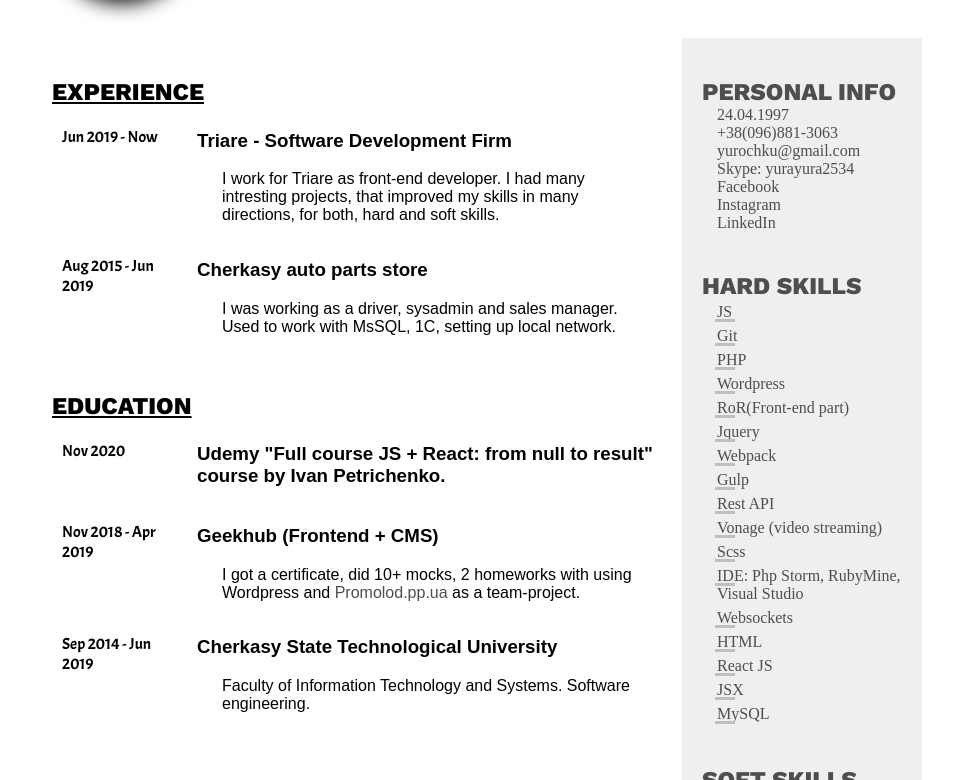
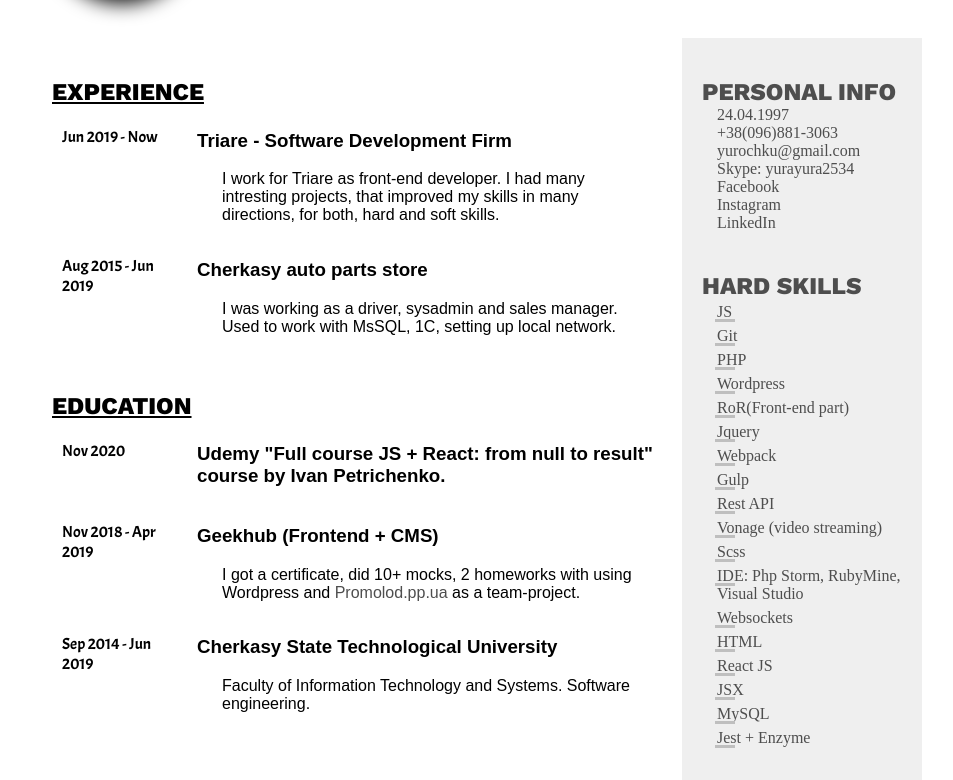
Before and after one commit to yuratehnik/yuratehnik.github.io, a plain HTML site: page cv/index.html in a window 1280 px wide. Shown: the part 172-952 px from the top of the page, without its empty margins (153-1106 px from the left). Drawn offline with nearby package versions, Linux system fonts and the light colour scheme.

Commit message:
add jest to cv

```diff
--- a/cv/index.html
+++ b/cv/index.html
@@ -191,6 +191,9 @@
                     <li>
                         MySQL
                     </li>
+                    <li>
+                        Jest + Enzyme
+                    </li>
                 </ul>
 
                 <h2 class="secondary-headline">
```
